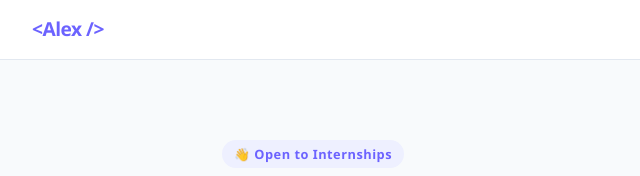
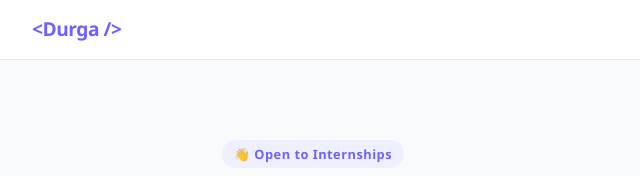
Before and after one commit to Durga-GR/Durga.github.io, a plain HTML site: page index.html in a window 1280 px wide. Shown: the top 176 px of the page, 0-640 px from the left. Drawn offline with Linux system fonts and the light colour scheme.

Commit message:
Update nav logo from 'Alex' to 'Durga'

```diff
--- a/index.html
+++ b/index.html
@@ -300,7 +300,7 @@
 
   <!-- NAV -->
   <nav>
-    <div class="nav-logo">&lt;Alex /&gt;</div>
+    <div class="nav-logo">&lt;Durga /&gt;</div>
     <ul class="nav-links">
       <li><a href="#skills">Skills</a></li>
       <li><a href="#projects">Projects</a></li>
```
